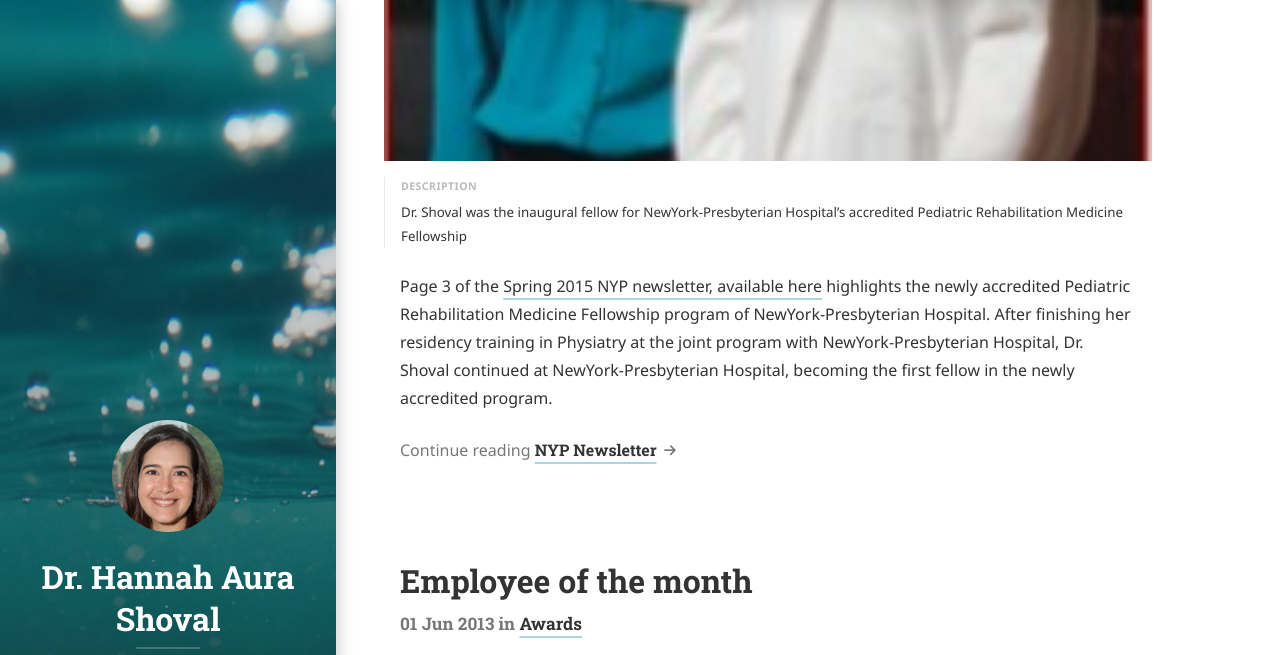
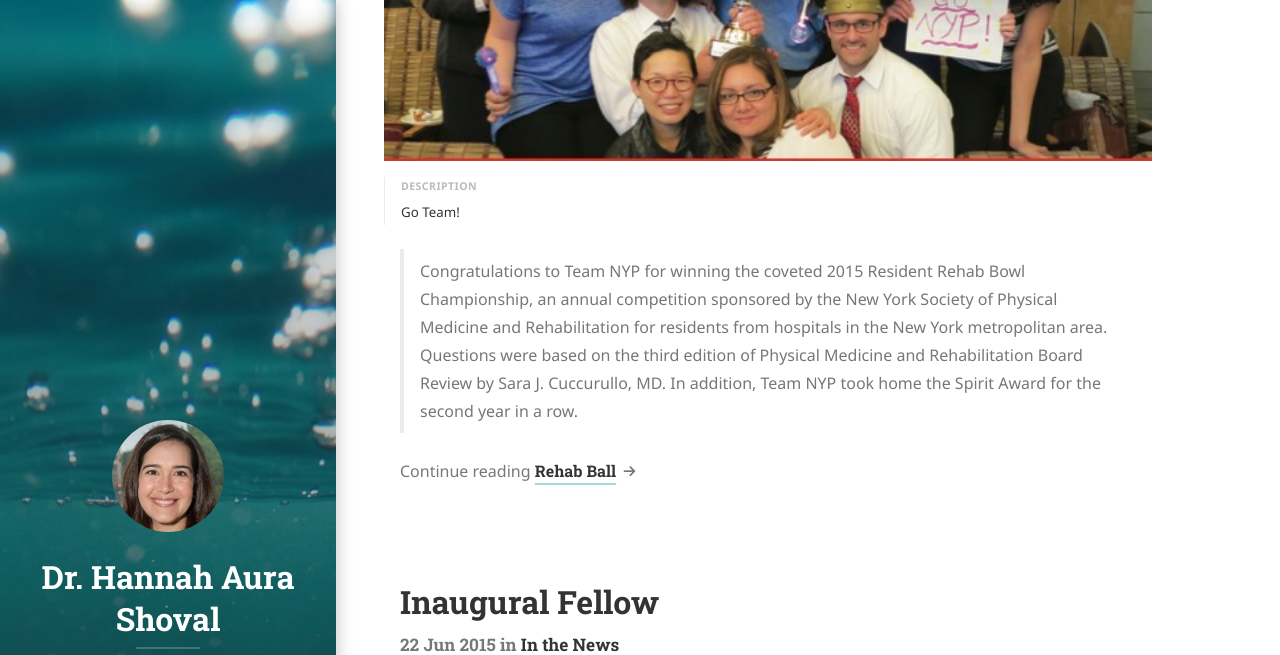
Before and after one commit to physiatry/physiatry.github.io, a Jekyll site: the page built from blog/index.html, in a window 1280 px wide and 1400 px high, scrolled down 2968 px. Shown: the top 655 px of the window. Built offline with Jekyll 4.4.1, drawn with Linux system fonts in a browser that asks for light colours; cached includes are drawn as plain includes; nearby versions of some CDN libraries; some web fonts are replaced; library files that are not in the unit come from our copies; the list of posts is cut into pages by our own code; some of the changed text lies outside the part shown.

Commit message:
more content

```diff
--- a/news/_posts/2015-06-22-nyp-newsletter.md
+++ b/news/_posts/2015-06-22-nyp-newsletter.md
@@ -1,12 +1,14 @@
 ---
 layout: post
-title: NYP Newsletter
+title: Inaugural Fellow
 description: >
   Dr. Shoval was the inaugural fellow for NewYork-Presbyterian Hospital's accredited Pediatric Rehabilitation Medicine Fellowship
 sitemap: false
 image:
-  path: /assets/img/news/NYPAdvances_Rehabilitation_June22-pic.jpg
+  path: /assets/img/news/nyp2014-aura.jpg
 ---
 
-Page 3 of the [Spring 2015 NYP newsletter, available here](/assets/img/awards/NYPAdvances_Rehabilitation_June22.pdf) highlights the newly accredited Pediatric Rehabilitation Medicine Fellowship program of NewYork-Presbyterian Hospital.
 After finishing her residency training in Physiatry at the joint program with NewYork-Presbyterian Hospital, Dr. Shoval continued at NewYork-Presbyterian Hospital, becoming the first fellow in the newly accredited program.
+
+Page 3 of the [September 2014 NYP newsletter](/assets/img/awards/rehab_sep2014.pdf),
+as well as [their website]([https://rehabmed.weill.cornell.edu/newyork-presbyteriancolumbia-launch-pediatric-rehabilitation-medicine-fellowship-2015), anticipated the launch of their new fellowship program.  Page 3 of the [Spring 2015 NYP newsletter](/assets/img/awards/NYPAdvances_Rehabilitation_June22.pdf) highlights its start.
--- /dev/null
+++ b/news/_posts/2015-06-22-rehab-bowl.md
@@ -0,0 +1,13 @@
+---
+layout: post
+title: Rehab Ball
+description: >
+  Go Team!
+sitemap: false
+image:
+  path: /assets/img/news/rehab-bowl.jpg
+---
+
+> Congratulations to Team NYP for winning the coveted 2015 Resident Rehab Bowl Championship, an annual competition sponsored by the New York Society of Physical Medicine and Rehabilitation for residents from hospitals in the New York metropolitan area. Questions were based on the third edition of Physical Medicine and Rehabilitation Board Review by Sara J. Cuccurullo, MD. In addition, Team NYP took home the Spirit Award for the second year in a row.
+
+>   -- <cite>Page 3 of the [Spring 2015 NYP newsletter](/assets/img/awards/NYPAdvances_Rehabilitation_June22.pdf)</cite>
```
Also changed, not shown: assets/img/news/eduardo-patino.jpg, assets/img/news/nyp2014-aura.jpg (added), assets/img/news/rehab-bowl.jpg (added), 1 other file.
